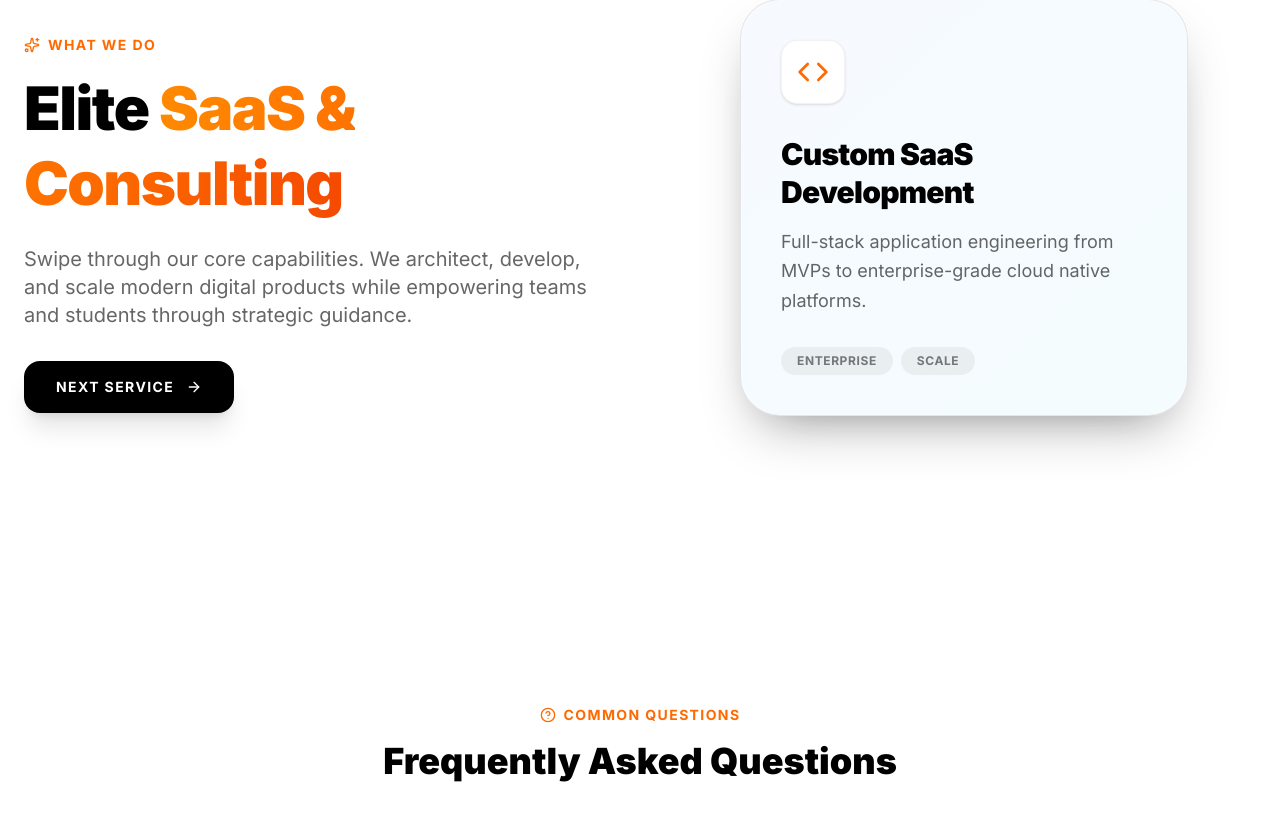
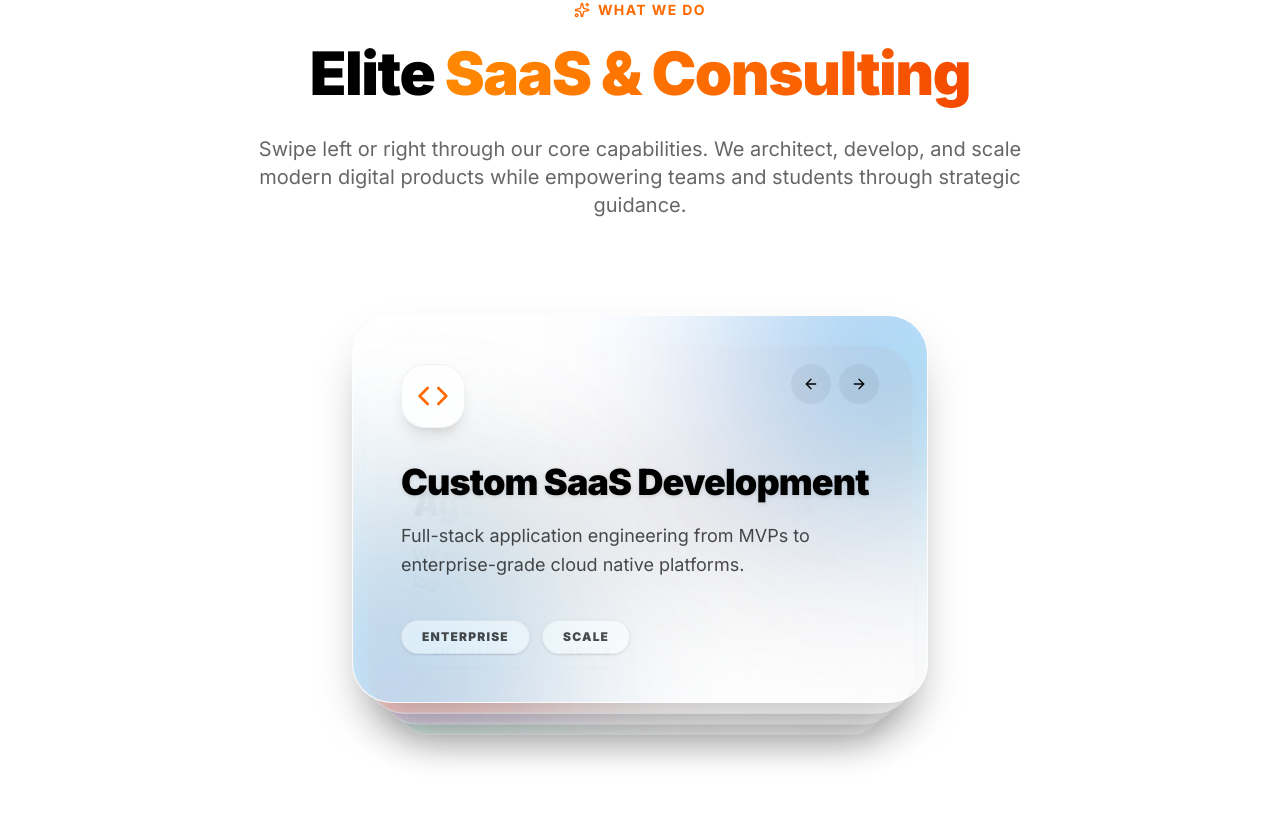
Before and after one commit to A-Generative-Slice/A-generative-slice, a React (Vite) app: page / in a window 1280 px wide. Shown: the part 2344-3160 px from the top of the page. Built offline with nearby package versions, Linux system fonts and the light colour scheme.

Commit message:
Update UX: Center Services, add horizontal swipe, deep glowing glassmorphism

```diff
--- a/src/components/ServicesSection.tsx
+++ b/src/components/ServicesSection.tsx
@@ -1,6 +1,6 @@
 import { useState } from 'react';
 import { motion, AnimatePresence } from 'framer-motion';
-import { Bot, Cloud, Workflow, Lightbulb, Users, Code, LineChart, Sparkles, ShoppingCart, GraduationCap, MessageSquare, ArrowRight } from 'lucide-react';
+import { Bot, Cloud, Workflow, Lightbulb, Users, Code, LineChart, Sparkles, ShoppingCart, GraduationCap, MessageSquare, ArrowRight, ArrowLeft } from 'lucide-react';
 
 export const ServicesSection = () => {
     const initialServices = [
@@ -8,88 +8,93 @@ export const ServicesSection = () => {
             title: "Custom SaaS Development",
             description: "Full-stack application engineering from MVPs to enterprise-grade cloud native platforms.",
             icon: <Code className="w-8 h-8" />,
-            color: "from-blue-500/20 to-cyan-500/20"
+            color: "from-blue-600 to-cyan-500"
         },
         {
             title: "Agentic Workflow Setup",
             description: "We deploy autonomous AI agents to handle complex logic and self-operating workflows.",
             icon: <Bot className="w-8 h-8" />,
-            color: "from-orange-500/20 to-red-500/20"
+            color: "from-orange-500 to-red-600"
         },
         {
             title: "Intelligent Automation",
             description: "Automate marketing, HR, and sales funnels to scale operations effortlessly.",
             icon: <Workflow className="w-8 h-8" />,
-            color: "from-purple-500/20 to-pink-500/20"
+            color: "from-purple-600 to-pink-500"
         },
         {
             title: "Cloud Management",
             description: "Scalable infrastructure, serverless architectures, and CI/CD pipelines.",
             icon: <Cloud className="w-8 h-8" />,
-            color: "from-emerald-500/20 to-teal-500/20"
+            color: "from-emerald-500 to-teal-600"
         },
         {
             title: "E-Commerce Solutions",
             description: "High-conversion storefronts, custom marketplaces, and seamless payment integrations.",
             icon: <ShoppingCart className="w-8 h-8" />,
-            color: "from-yellow-500/20 to-orange-500/20"
+            color: "from-yellow-500 to-orange-500"
         },
         {
             title: "Learning Platforms",
             description: "Custom LMS architecture, student portals, and course management systems.",
             icon: <GraduationCap className="w-8 h-8" />,
-            color: "from-indigo-500/20 to-blue-500/20"
+            color: "from-indigo-600 to-blue-500"
         },
         {
             title: "Chatbot Solutions",
             description: "AI-powered conversational agents for customer support, lead generation, and engagement.",
             icon: <MessageSquare className="w-8 h-8" />,
-            color: "from-rose-500/20 to-pink-500/20"
+            color: "from-rose-500 to-pink-600"
         },
         {
             title: "Digital Marketing",
             description: "Data-driven growth strategies, SEO, and targeted ad campaigns.",
             icon: <LineChart className="w-8 h-8" />,
-            color: "from-cyan-500/20 to-blue-500/20"
+            color: "from-cyan-500 to-blue-600"
         },
         {
             title: "Consultation",
             description: "Strategic IT guidance, product architecture, and tech feasibility analysis.",
             icon: <Lightbulb className="w-8 h-8" />,
-            color: "from-amber-500/20 to-yellow-500/20"
+            color: "from-amber-500 to-yellow-600"
         },
         {
             title: "Student Mentorship",
             description: "Empowering the next generation of engineers through 1-on-1 guidance.",
             icon: <Users className="w-8 h-8" />,
-            color: "from-fuchsia-500/20 to-purple-500/20"
+            color: "from-fuchsia-600 to-purple-500"
         }
     ];
 
     const [cards, setCards] = useState(initialServices);
 
-    const handleSwipe = () => {
+    const handleSwipe = (direction: 1 | -1 = 1) => {
         setCards((prev) => {
             const newCards = [...prev];
-            const topCard = newCards.shift();
-            if (topCard) newCards.push(topCard);
+            if (direction === 1) {
+                const topCard = newCards.shift();
+                if (topCard) newCards.push(topCard);
+            } else {
+                const bottomCard = newCards.pop();
+                if (bottomCard) newCards.unshift(bottomCard);
+            }
             return newCards;
         });
     };
 
     return (
-        <section id="services" className="py-32 px-6 relative bg-white dark:bg-[#050505] overflow-hidden">
-            <div className="absolute inset-0 bg-[radial-gradient(ellipse_at_top_right,_var(--tw-gradient-stops))] from-orange-500/10 via-transparent to-transparent pointer-events-none" />
+        <section id="services" className="py-32 px-6 relative bg-white dark:bg-[#050505] overflow-hidden border-t border-black/5 dark:border-white/5">
+            <div className="absolute inset-0 bg-[radial-gradient(ellipse_at_top,_var(--tw-gradient-stops))] from-orange-500/10 via-transparent to-transparent pointer-events-none" />
 
-            <div className="max-w-7xl mx-auto relative z-10 flex flex-col lg:flex-row items-center gap-16">
+            <div className="max-w-7xl mx-auto relative z-10 flex flex-col items-center">
 
-                {/* Text Content */}
-                <div className="lg:w-1/2 text-center lg:text-left">
+                {/* Centered Text Content */}
+                <div className="text-center max-w-3xl mb-20">
                     <motion.div
                         initial={{ opacity: 0, y: 20 }}
                         whileInView={{ opacity: 1, y: 0 }}
                         viewport={{ once: true }}
-                        className="inline-flex items-center gap-2 text-orange-500 font-bold tracking-widest uppercase text-sm mb-4"
+                        className="inline-flex items-center justify-center gap-2 text-orange-500 font-bold tracking-widest uppercase text-sm mb-4"
                     >
                         <Sparkles className="w-4 h-4" />
                         What We Do
@@ -108,24 +113,14 @@ export const ServicesSection = () => {
                         whileInView={{ opacity: 1, y: 0 }}
                         viewport={{ once: true }}
                         transition={{ delay: 0.2 }}
-                        className="text-black/60 dark:text-white/60 text-lg md:text-xl mb-8"
+                        className="text-black/60 dark:text-white/60 text-lg md:text-xl"
                     >
-                        Swipe through our core capabilities. We architect, develop, and scale modern digital products while empowering teams and students through strategic guidance.
+                        Swipe left or right through our core capabilities. We architect, develop, and scale modern digital products while empowering teams and students through strategic guidance.
                     </motion.p>
-                    <motion.button
-                        initial={{ opacity: 0 }}
-                        whileInView={{ opacity: 1 }}
-                        viewport={{ once: true }}
-                        transition={{ delay: 0.3 }}
-                        onClick={handleSwipe}
-                        className="hidden lg:inline-flex items-center gap-3 px-8 py-4 bg-black dark:bg-white text-white dark:text-black rounded-2xl font-bold uppercase tracking-widest text-sm hover:scale-105 transition-transform shadow-xl shadow-black/10 dark:shadow-white/10"
-                    >
-                        Next Service <ArrowRight className="w-4 h-4" />
-                    </motion.button>
                 </div>
 
-                {/* Animated Vertical Card Stack */}
-                <div className="lg:w-1/2 w-full relative h-[450px] flex justify-center perspective-1000">
+                {/* Centered Animated Vertical Card Stack with Horizontal Swipe */}
+                <div className="w-full relative h-[450px] flex justify-center perspective-1000 mt-4">
                     <AnimatePresence mode="popLayout">
                         {cards.map((service, i) => {
                             // Only render top 4 cards for performance and visual clarity
@@ -139,46 +134,63 @@ export const ServicesSection = () => {
                                     layout
                                     initial={{ opacity: 0, y: -50, scale: 0.8 }}
                                     animate={{
-                                        y: i * 35, // Push each card down by 35px
-                                        scale: 1 - i * 0.06, // Scale down by 6%
+                                        y: i * 30, // Push each card down by 30px
+                                        scale: 1 - i * 0.05, // Scale down by 5%
                                         zIndex: 10 - i,
                                         opacity: 1 - i * 0.15,
                                     }}
-                                    exit={{ opacity: 0, scale: 0.8, y: -100, transition: { duration: 0.2 } }}
+                                    exit={{ opacity: 0, x: -200, scale: 0.8, transition: { duration: 0.2 } }}
                                     transition={{ type: "spring", stiffness: 300, damping: 25 }}
-                                    drag={isTop ? "y" : false} // Allow swiping up/down
-                                    dragConstraints={{ top: 0, bottom: 0 }}
+                                    drag={isTop ? "x" : false} // Allow swiping left/right
+                                    dragConstraints={{ left: 0, right: 0 }}
                                     dragElastic={0.8}
                                     onDragEnd={(_, info) => {
-                                        if (Math.abs(info.offset.y) > 50 || Math.abs(info.offset.x) > 50) {
-                                            handleSwipe();
+                                        if (info.offset.x > 100) {
+                                            handleSwipe(-1); // Swipe right -> Go backward
+                                        } else if (info.offset.x < -100) {
+                                            handleSwipe(1); // Swipe left -> Go forward
                                         }
                                     }}
                                     onClick={() => {
-                                        if (!isTop) handleSwipe();
+                                        if (!isTop) handleSwipe(1);
                                     }}
-                                    className={`absolute top-0 w-full max-w-md bg-white dark:bg-[#111111] border border-black/10 dark:border-white/10 rounded-[2.5rem] p-10 shadow-2xl backdrop-blur-xl ${isTop ? 'cursor-grab active:cursor-grabbing hover:border-orange-500/30 hover:shadow-orange-500/10' : 'cursor-pointer'}`}
+                                    className={`absolute top-0 w-full max-w-xl bg-white/60 dark:bg-[#111111]/60 backdrop-blur-3xl border border-white/50 dark:border-white/10 rounded-[2.5rem] p-10 md:p-12 shadow-2xl ${isTop ? 'cursor-grab active:cursor-grabbing hover:shadow-orange-500/20' : 'cursor-pointer'} overflow-hidden`}
                                     style={{ transformOrigin: 'top center' }}
                                 >
-                                    {/* Ambient card glow based on service color */}
-                                    <div className={`absolute inset-0 bg-gradient-to-br ${service.color} opacity-20 dark:opacity-10 pointer-events-none rounded-[2.5rem]`} />
+                                    {/* Gorgeous Glassmorphic Glowing Orbs inside the card */}
+                                    <div className={`absolute -top-32 -right-32 w-80 h-80 bg-gradient-to-br ${service.color} rounded-full blur-[100px] opacity-40 dark:opacity-20 pointer-events-none`} />
+                                    <div className={`absolute -bottom-32 -left-32 w-80 h-80 bg-gradient-to-tr ${service.color} rounded-full blur-[100px] opacity-30 dark:opacity-10 pointer-events-none`} />
 
-                                    <div className="relative z-10">
-                                        <div className="w-16 h-16 rounded-2xl bg-white dark:bg-[#1a1a1a] border border-black/5 dark:border-white/5 text-orange-500 flex items-center justify-center mb-8 shadow-sm">
-                                            {service.icon}
+                                    <div className="relative z-10 flex flex-col h-full">
+                                        <div className="flex justify-between items-start mb-8">
+                                            <div className="w-16 h-16 rounded-3xl bg-white/80 dark:bg-black/50 backdrop-blur-md border border-black/5 dark:border-white/10 text-orange-500 flex items-center justify-center shadow-lg">
+                                                {service.icon}
+                                            </div>
+
+                                            {isTop && (
+                                                <div className="flex gap-2">
+                                                    <button onClick={(e) => { e.stopPropagation(); handleSwipe(-1); }} className="w-10 h-10 rounded-full bg-black/5 dark:bg-white/5 flex items-center justify-center hover:bg-black/10 dark:hover:bg-white/10 transition-colors">
+                                                        <ArrowLeft className="w-4 h-4 text-black dark:text-white" />
+                                                    </button>
+                                                    <button onClick={(e) => { e.stopPropagation(); handleSwipe(1); }} className="w-10 h-10 rounded-full bg-black/5 dark:bg-white/5 flex items-center justify-center hover:bg-black/10 dark:hover:bg-white/10 transition-colors">
+                                                        <ArrowRight className="w-4 h-4 text-black dark:text-white" />
+                                                    </button>
+                                                </div>
+                                            )}
                                         </div>
-                                        <h3 className="text-3xl font-black text-black dark:text-white mb-4 tracking-tight leading-tight">
+
+                                        <h3 className="text-3xl md:text-4xl font-black text-black dark:text-white mb-4 tracking-tight leading-tight drop-shadow-sm">
                                             {service.title}
                                         </h3>
-                                        <p className="text-black/60 dark:text-white/60 leading-relaxed text-lg mb-8">
+                                        <p className="text-black/70 dark:text-white/70 leading-relaxed text-lg mb-10 font-medium">
                                             {service.description}
                                         </p>
 
-                                        <div className="flex gap-2">
-                                            <span className="px-4 py-1.5 bg-black/5 dark:bg-white/5 rounded-full text-xs font-bold uppercase tracking-wider text-black/50 dark:text-white/50">
+                                        <div className="flex gap-3 mt-auto">
+                                            <span className="px-5 py-2 bg-white/50 dark:bg-black/40 backdrop-blur-md border border-black/5 dark:border-white/5 rounded-full text-xs font-black uppercase tracking-widest text-black/70 dark:text-white/70 shadow-sm">
                                                 Enterprise
                                             </span>
-                                            <span className="px-4 py-1.5 bg-black/5 dark:bg-white/5 rounded-full text-xs font-bold uppercase tracking-wider text-black/50 dark:text-white/50">
+                                            <span className="px-5 py-2 bg-white/50 dark:bg-black/40 backdrop-blur-md border border-black/5 dark:border-white/5 rounded-full text-xs font-black uppercase tracking-widest text-black/70 dark:text-white/70 shadow-sm">
                                                 Scale
                                             </span>
                                         </div>
```
